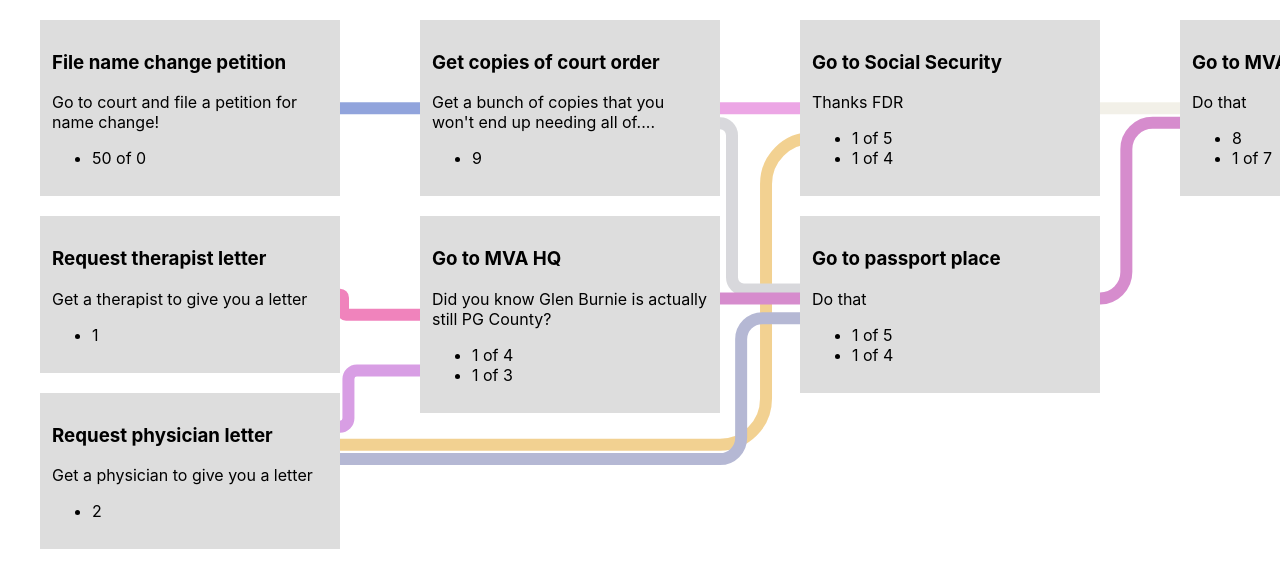
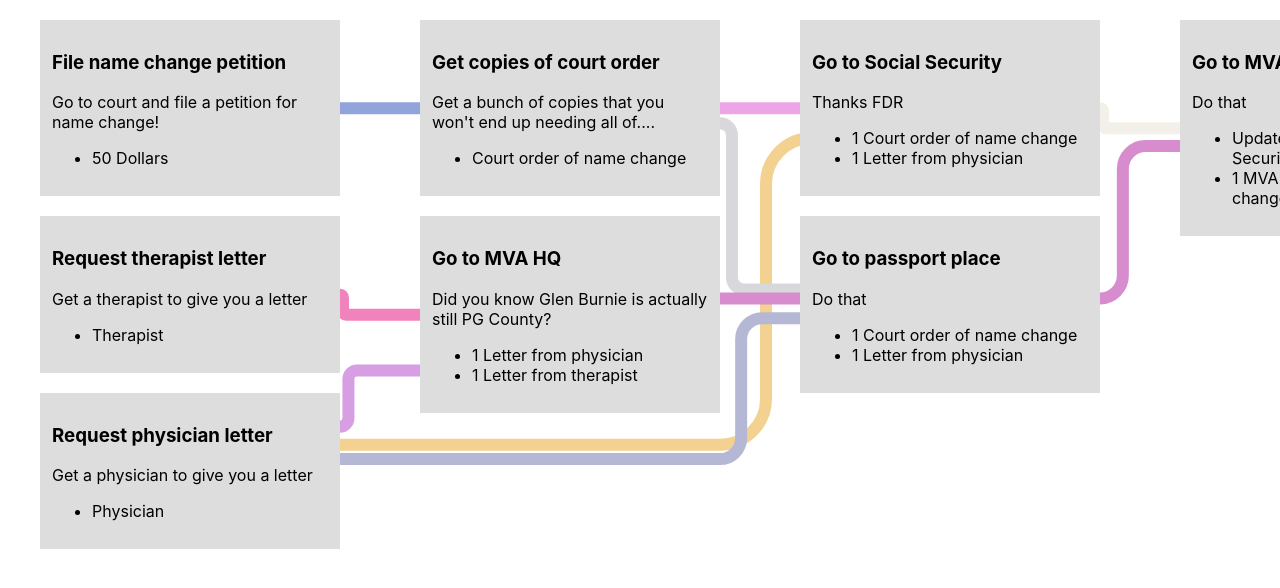
Before and after one commit to person1123/name-change-helper, a React (Create React App) app: page / in a window 1280 px wide. Shown: the top 588 px of the page. Built offline with nearby package versions, Linux system fonts and the light colour scheme.

Commit message:
Uses real names for requirements

```diff
--- a/src/App.css
+++ b/src/App.css
@@ -1,6 +1,10 @@
 .overviewContainer {
   overflow-x: auto;
   display: flex;
+}
+
+.svgScroller {
+  overflow-x: auto;
 }
 
 .column {
--- a/src/loader.js
+++ b/src/loader.js
@@ -3,6 +3,7 @@ import Step from './step';
 import './App.css';
 import SVGContainer from './svgContainer';
 import Connection from './connection';
+import $ from 'jquery';
 
 const ReqTypes = {
     "MONEY": 0,
@@ -19,6 +20,28 @@ const ReqTypes = {
     "PASSPORT": 11
 }
 
+const ReqTypeNames = {
+    [ReqTypes.MONEY]: 'Dollars',
+    [ReqTypes.THERAPIST]: 'Therapist',
+    [ReqTypes.PHYSICIAN]: 'Physician',
+    [ReqTypes.THERAPIST_LETTER]: 'Letter from therapist',
+    [ReqTypes.PHYSICIAN_LETTER]: 'Letter from physician',
+    [ReqTypes.COURT_ORDER]: 'Court order of name change',
+    [ReqTypes.SOCIAL_SECURITY_CARD]: 'Updated social security card',
+    [ReqTypes.MVA_LETTER]: 'MVA letter certifying gender change',
+    [ReqTypes.DIGIAL_SOCIAL_SECURITY_UPDATE]: 'Updated name in Social Security computer systems',
+    [ReqTypes.INITIAL_COURT_ORDER]: 'Court order of name change',
+    [ReqTypes.DRIVERS_LICENSE]: 'Updated driver\'s license',
+    [ReqTypes.PASSPORT]: 'Updated passport'
+}
+
+export function nameOfReq(req) {
+    if (typeof req === "number") {
+        return ReqTypeNames[req];
+    }
+    return req.toString();
+}
+
 class UsesUpType {
     constructor(type, amount) {
         this.type = type;
@@ -26,7 +49,7 @@ class UsesUpType {
     }
 
     toString() {
-        return '' + this.amount + ' of ' + this.type;
+        return '' + this.amount + ' ' + nameOfReq(this.type);
     }
 }
 
@@ -142,6 +165,14 @@ class Loader extends React.Component {
 
     componentDidMount() {
         this.connectionRefs.forEach(ref => ref.current.allComponentsDidMount());
+
+        $('.overviewContainer').scroll(
+            e => {
+                $('.svgContainer').css({
+                    left: -$('.overviewContainer').scrollLeft()
+                });
+            }
+        )
     }
 
     render() {
--- a/src/step.js
+++ b/src/step.js
@@ -1,4 +1,5 @@
 import React from 'react';
+import {nameOfReq} from './loader';
 
 /*
     {
@@ -18,7 +19,7 @@ class Step extends React.Component {
                 <ul>
                     {this.props.requirements.map(
                         element =>
-                            <li key={element.toString()}>{element.toString()}</li>
+                            <li key={element.toString()}>{nameOfReq(element)}</li>
                     )}
                 </ul>
             </div>
--- a/src/svgDraw.js
+++ b/src/svgDraw.js
@@ -42,8 +42,6 @@ function drawPath(svg, path, startX, startY, endX, endY) {
     // includes the gutter to the left of it
     const lastGutter = Math.floor((endX + GUTTER_WIDTH / 2) / (COLUMN_WIDTH + GUTTER_WIDTH));
     const riseX = lastGutter * (COLUMN_WIDTH + GUTTER_WIDTH) - GUTTER_WIDTH / 2;
-
-    console.log('end X: ' + endX + ' lastGutter: ' + lastGutter + ' riseX: ' + riseX);
 
     // draw tha pipe-like path
     // 1. move a bit down, 2. arch,  3. move a bit to the right, 4.arch, 5. move down to the end
@@ -102,7 +100,6 @@ class SVGDraw {
     }
 
     connectAll() {
-        console.log(this.connections);
         this.connections.forEach(
             connection =>
                 connectElements(
```
